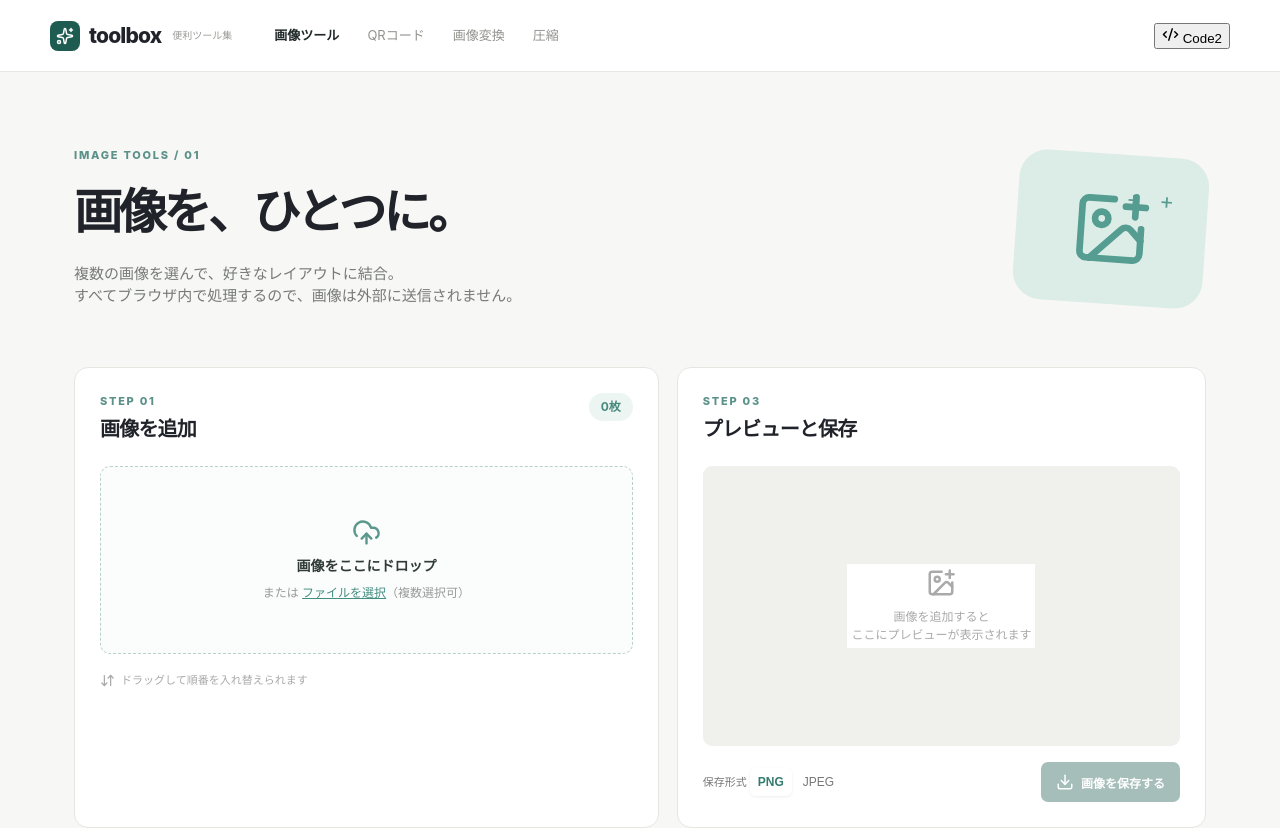
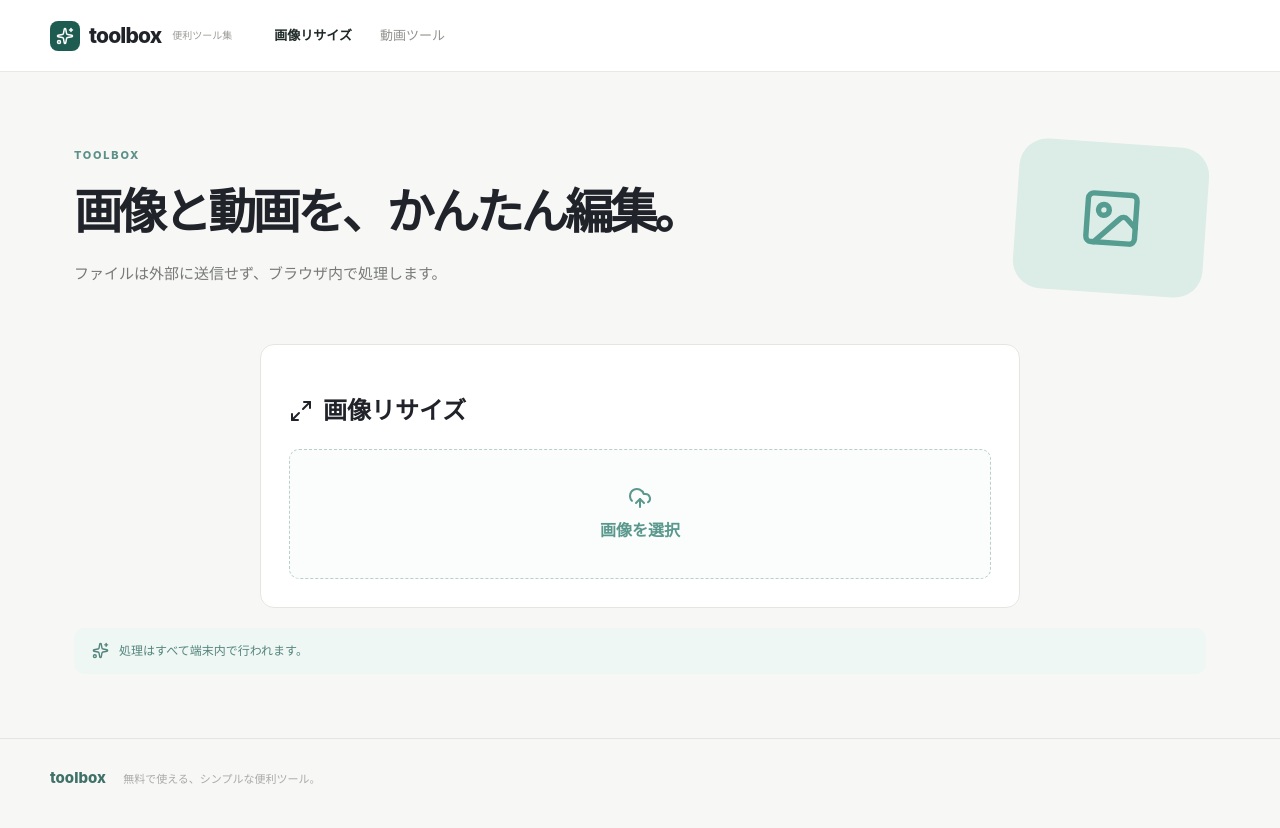
Before and after one commit to tihiron747/Photo-Editor-in-browser, a React (Vite) app: page / in a window 1280 px wide. Shown: the top 828 px of the page. Built offline with nearby package versions, Linux system fonts and the light colour scheme.

Commit message:
Add image resize and video tool UI

```diff
--- a/index.html
+++ b/index.html
@@ -1 +1 @@
-<div id="root"></div><script type="module" src="/src/main.tsx"></script>
+<div id="root"></div><script type="module" src="/src/main2.tsx"></script>
--- /dev/null
+++ b/src/extra.css
@@ -0,0 +1 @@
+.tool-card{background:#fff;border:1px solid #e6e6e1;border-radius:14px;padding:28px;max-width:760px;margin:auto}.tool-card h2{display:flex;align-items:center;gap:10px}.compact{height:130px}.resize-preview{display:block;max-width:100%;max-height:260px;margin:20px auto;object-fit:contain}.dimensions{display:flex;gap:12px}.dimensions label{display:block;flex:1}.dimensions input{width:100%;padding:10px;border:1px solid #ddd;border-radius:6px}.full{width:100%;justify-content:center;margin-top:18px}.video{width:100%;max-height:380px;margin-top:18px;border-radius:8px}.small-note{font-size:12px;color:#888}
--- /dev/null
+++ b/src/main2.tsx
@@ -0,0 +1,4 @@
+import React,{useRef,useState}from'react';import{createRoot}from'react-dom/client';import{UploadCloud,Download,Image as ImageIcon,Video,Maximize2,Sparkles}from'lucide-react';import'./styles.css';import'./extra.css';
+function Resize(){const[f,setF]=useState<string>(),[w,setW]=useState(0),[h,setH]=useState(0),r=useRef<HTMLInputElement>(null);return <section className="tool-card"><h2><Maximize2/>画像リサイズ</h2><div className="drop compact" onClick={()=>r.current?.click()}><UploadCloud/><b>{f?'画像を変更':'画像を選択'}</b><input hidden ref={r} type="file" accept="image/*" onChange={e=>{const x=e.target.files?.[0];if(!x)return;const u=URL.createObjectURL(x),i=new Image();i.onload=()=>{setF(u);setW(i.width);setH(i.height)};i.src=u}}/></div>{f&&<><img className="resize-preview" src={f}/><div className="dimensions"><label>幅<input type="number" value={w} onChange={e=>setW(+e.target.value)}/> px</label><label>高さ<input type="number" value={h} onChange={e=>setH(+e.target.value)}/> px</label></div><button className="download full" onClick={()=>{const c=document.createElement('canvas');c.width=w;c.height=h;const i=new Image();i.onload=()=>{c.getContext('2d')!.drawImage(i,0,0,w,h);const a=document.createElement('a');a.href=c.toDataURL('image/png');a.download='resized.png';a.click()};i.src=f}}><Download size={17}/>保存する</button></>}</section>}
+function VideoTool(){const[u,setU]=useState(''),[d,setD]=useState(0),[s,setS]=useState(0),[e,setE]=useState(0),r=useRef<HTMLInputElement>(null);return <section className="tool-card"><h2><Video/>動画トリミング・容量削減</h2><div className="drop compact" onClick={()=>r.current?.click()}><UploadCloud/><b>{u?'動画を変更':'動画を選択'}</b><input hidden ref={r} type="file" accept="video/*" onChange={x=>{const f=x.target.files?.[0];if(f)setU(URL.createObjectURL(f))}}/></div>{u&&<><video className="video" controls src={u} onLoadedMetadata={x=>{setD(x.currentTarget.duration);setE(x.currentTarget.duration)}}/><label>開始：{s.toFixed(1)}秒</label><input className="range" type="range" min="0" max={d} step=".1" value={s} onChange={x=>setS(+x.target.value)}/><label>終了：{e.toFixed(1)}秒</label><input className="range" type="range" min="0" max={d} step=".1" value={e} onChange={x=>setE(+x.target.value)}/><p className="small-note">指定範囲を確認できます。書き出し機能は次の実装で追加します。</p></>}</section>}
+function App(){const[t,setT]=useState('resize');return <><header><div className="brand"><span className="mark"><Sparkles size={18}/></span>toolbox<small>便利ツール集</small></div><nav><a className={t==='resize'?'active':''} onClick={()=>setT('resize')}>画像リサイズ</a><a className={t==='video'?'active':''} onClick={()=>setT('video')}>動画ツール</a></nav></header><main><section className="hero"><div><p className="eyebrow">TOOLBOX</p><h1>画像と動画を、かんたん編集。</h1><p className="lead">ファイルは外部に送信せず、ブラウザ内で処理します。</p></div><div className="hero-art"><ImageIcon size={65}/></div></section>{t==='resize'?<Resize/>:<VideoTool/>}<section className="note"><Sparkles size={17}/>処理はすべて端末内で行われます。</section></main><footer>toolbox <span>無料で使える、シンプルな便利ツール。</span></footer></>};createRoot(document.getElementById('root')!).render(<App/>);
```
